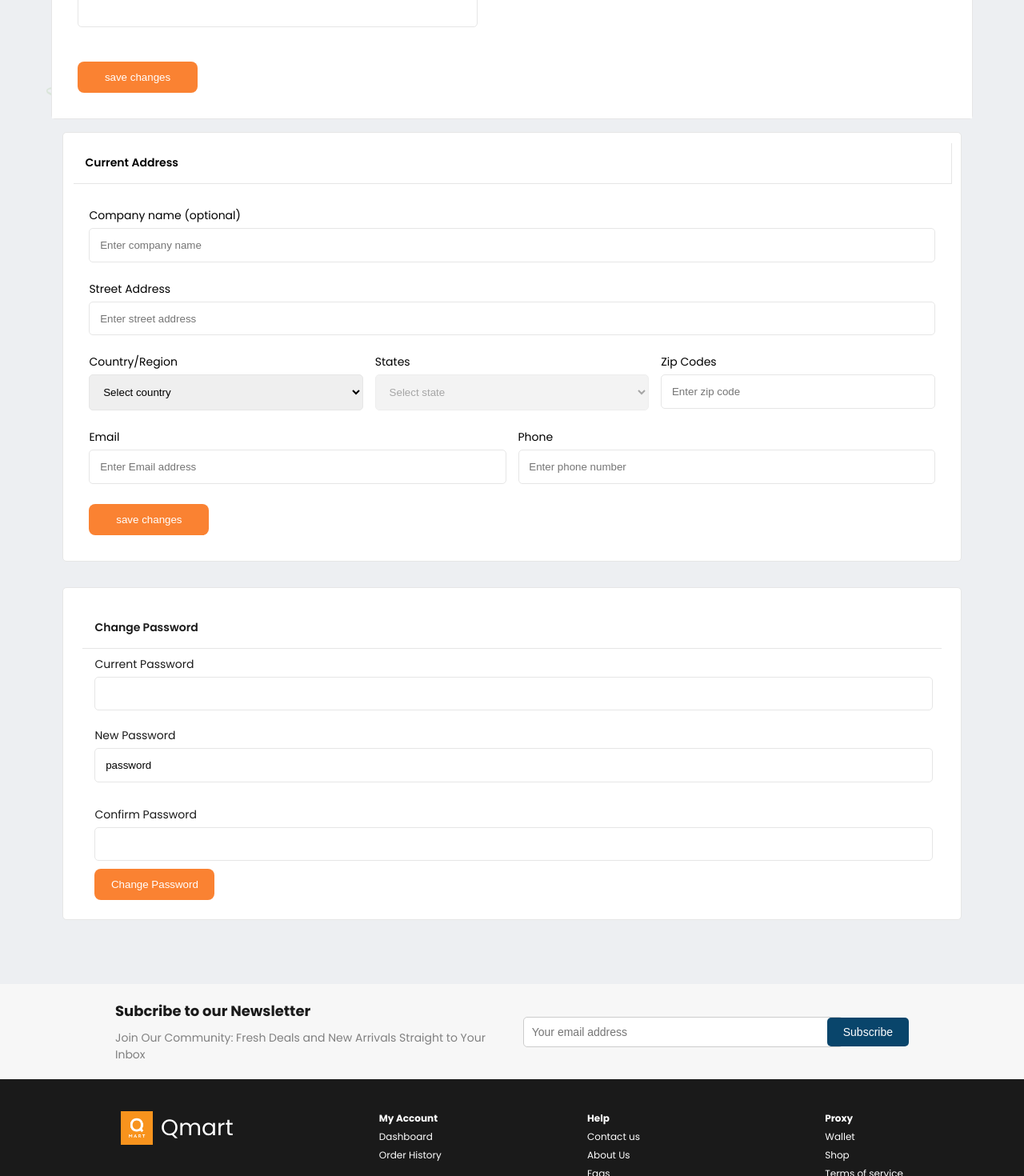
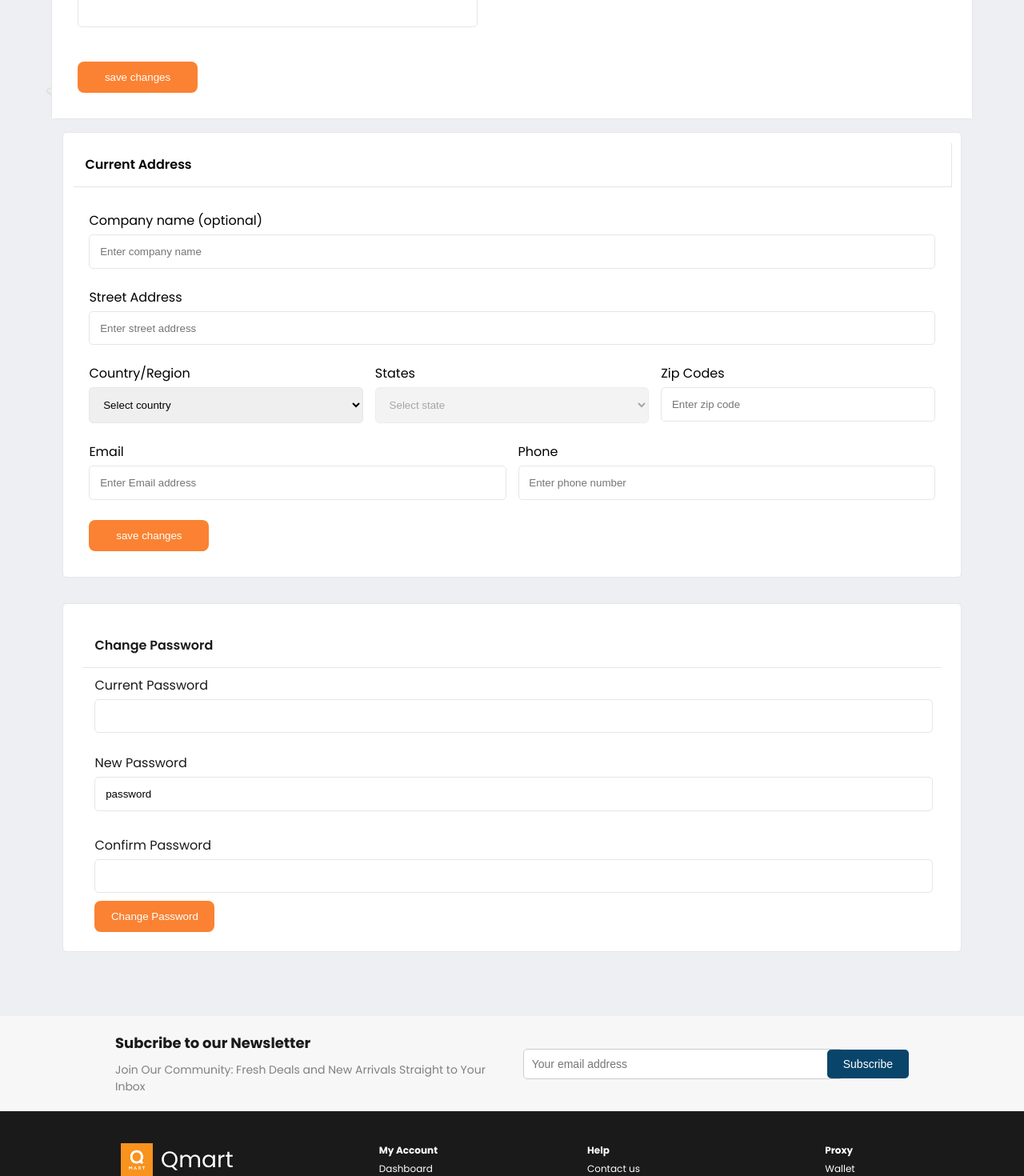
Before and after one commit to QmartCodeBursters/QMART-frontend, a React (Vite) app: page /Settings in a window 1280 px wide. Shown: the part 971-2441 px from the top of the page at 80% size. Built offline with nearby package versions, Linux system fonts and the light colour scheme.

Commit message:
Settings update

```diff
--- a/src/components/Settings/AddressForm.jsx
+++ b/src/components/Settings/AddressForm.jsx
@@ -147,7 +147,7 @@ const Container = styled.div`
   background-color: #edeff2;
   display: flex;
   justify-content: center;
-  font-size: 14px;
+  /* font-size: 14px; */
   padding: 1rem;
 `;
 
--- a/src/components/Settings/PasswordChange.jsx
+++ b/src/components/Settings/PasswordChange.jsx
@@ -39,7 +39,7 @@ const Container = styled.div`
  background-color: #edeff2;
   width: 100%;
   padding: 1rem;
-  font-size: 14px;
+  /* font-size: 14px; */
   color: #1a1a1a;
   display: flex;
   justify-content: center;
```
